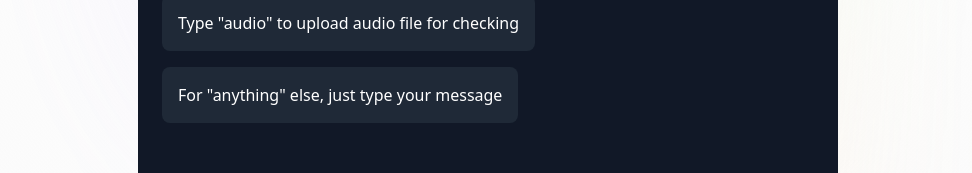
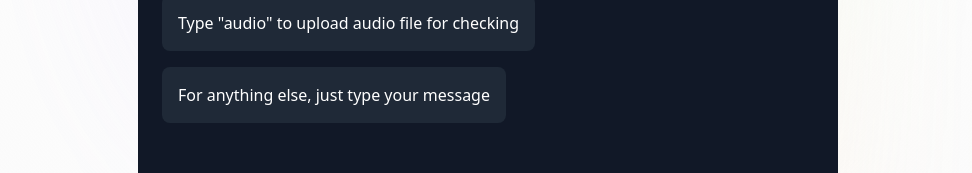
Before and after one commit to ChawKokFei/aml-frontend, a React (Create React App) app in the folder scamguard-frontend-three/: page / in a window 1280 px wide. Shown: the part 569-742 px from the top of the page, without its empty margins (152-1124 px from the left). Built offline with nearby package versions, Linux system fonts and the light colour scheme.

Commit message:
chore: type initial bot message

```diff
--- a/scamguard-frontend-three/src/components/chatbot/ChatBot.jsx
+++ b/scamguard-frontend-three/src/components/chatbot/ChatBot.jsx
@@ -24,7 +24,7 @@ const Chat = () => {
     { type: "bot", message: 'Type "url" for to checking url' },
     { type: "bot", message: 'Type "image" to upload image file for checking' },
     { type: "bot", message: 'Type "audio" to upload audio file for checking' },
-    { type: "bot", message: 'For "anything" else, just type your message' },
+    { type: "bot", message: "For anything else, just type your message" },
   ]);
   const [isLoading, setIsLoading] = useState(false);
   const [gptChat, setGptChat] = useState([]);
```
